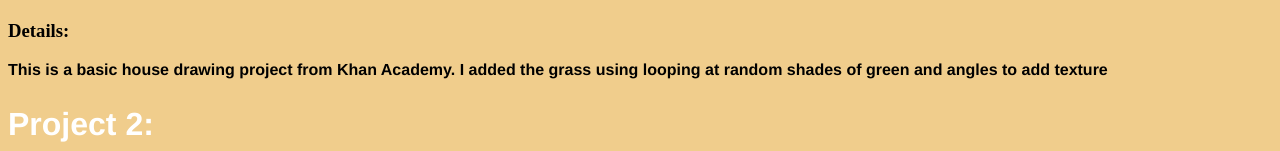
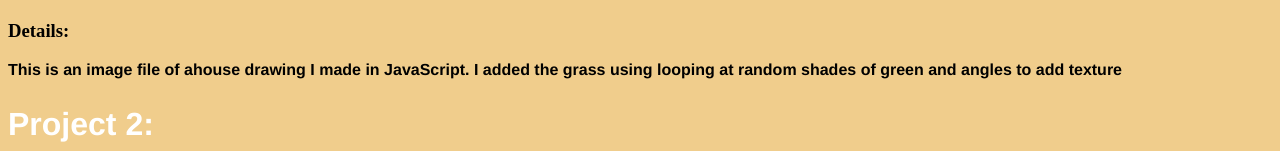
Before and after one commit to lorcanmc/lorcanmc.github.io, a plain HTML site: page index.html in a window 1280 px wide. Shown: the part 1275-1426 px from the top of the page. Drawn offline with Linux system fonts and the light colour scheme.

Commit message:
house building text change

```diff
--- a/index.html
+++ b/index.html
@@ -32,7 +32,7 @@
             <h2 class='house'>Project 1: <a href="house.html">House Building</a></h2>
             <img src="images/house.png" height=500px />
             <h3>Details:</h3>
-            <p>This is a basic house drawing project from Khan Academy. I added the grass using looping at random shades of green and angles to add texture</p>
+            <p>This is an image file of ahouse drawing I made in JavaScript. I added the grass using looping at random shades of green and angles to add texture</p>
 
             <h2 class='frames'>Project 2:</h2>
             <img src="" />
```
